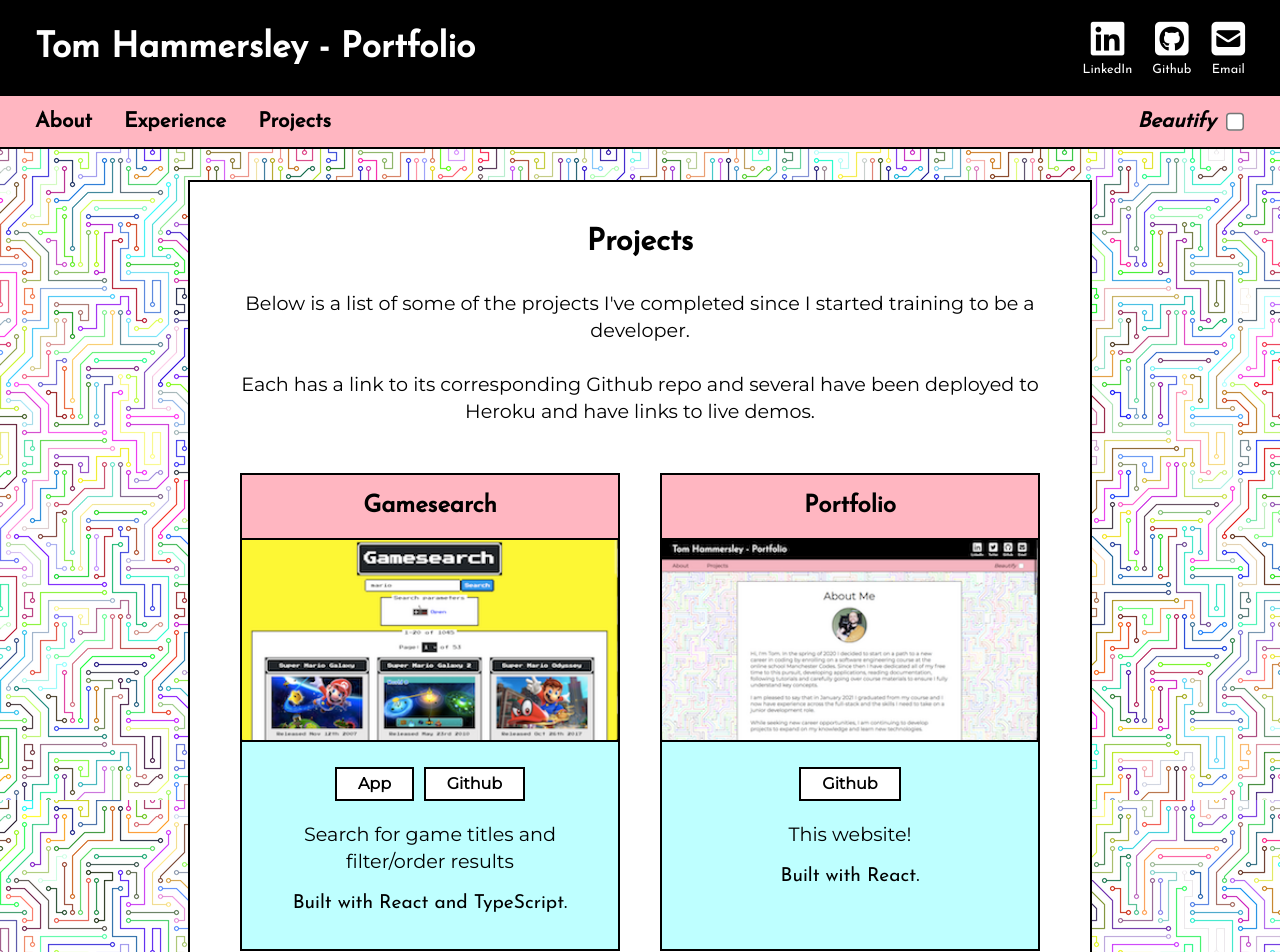
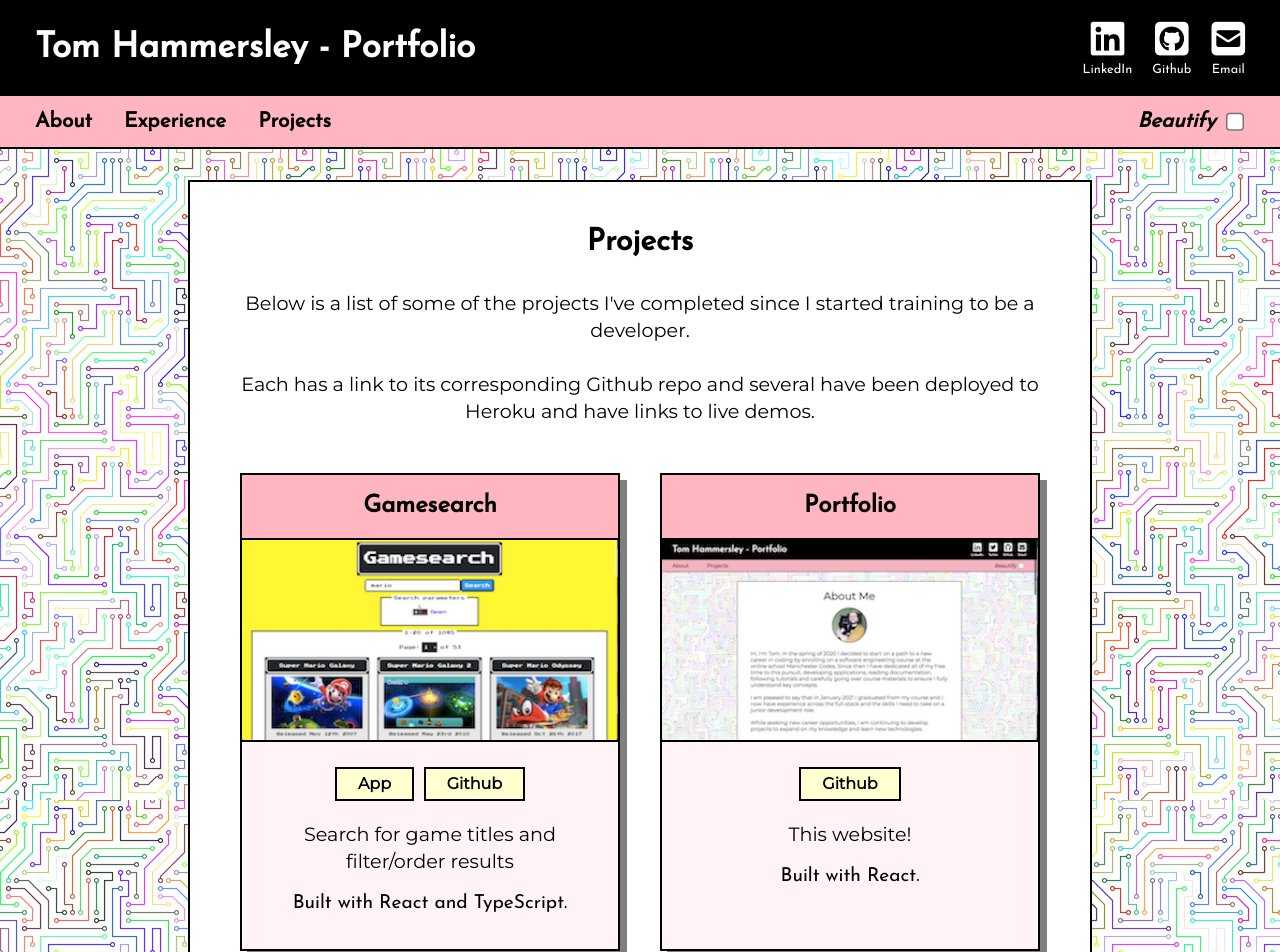
Before and after one commit to scented-wiring/portfolio, a React (Create React App) app: page /projects in a window 1280 px wide. Shown: the top 952 px of the page. Built offline with nearby package versions, Linux system fonts and the light colour scheme.

Commit message:
add/apply colour palette

```diff
--- a/src/styles/Projects.css
+++ b/src/styles/Projects.css
@@ -33,7 +33,10 @@
 #project-gallery .project {
   border: 2px solid black;
   padding: 0 0 15px;
-  background-color: rgb(190, 255, 255);
+  background-color: #fff3f6;
+  -webkit-box-shadow: 7px 7px 0px 0px rgba(0, 0, 0, 0.5);
+  -moz-box-shadow: 7px 7px 0px 0px rgba(0, 0, 0, 0.5);
+  box-shadow: 7px 7px 0px 0px rgba(0, 0, 0, 0.5);
 }
 
 #project-gallery .project .title {
@@ -73,7 +76,7 @@
   display: flex;
   font-weight: bold;
   border: 2px solid black;
-  background-color: white;
+  background-color: #ffffd0;
   color: black;
   padding: 0.3rem 1.3rem 0.4rem;
   margin: 0 5px 0 5px;
```
Also changed, not shown: src/index.css (+9 -0 lines).
